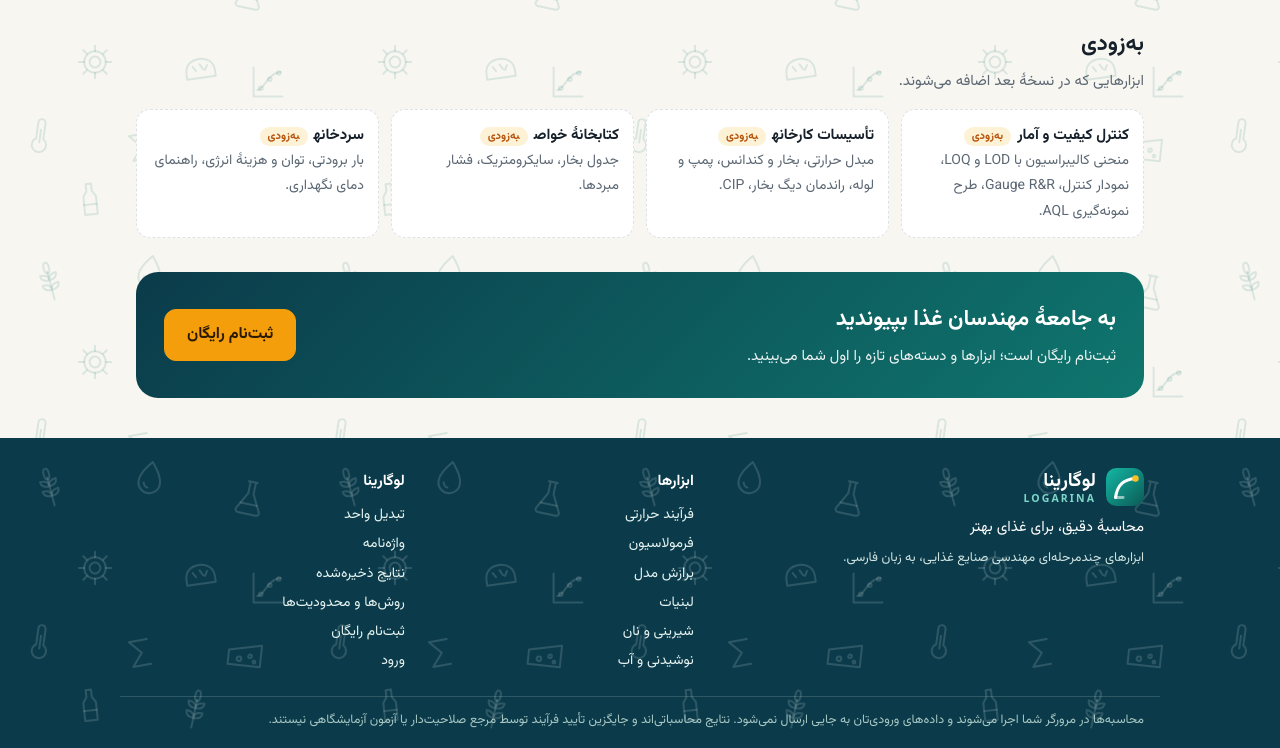
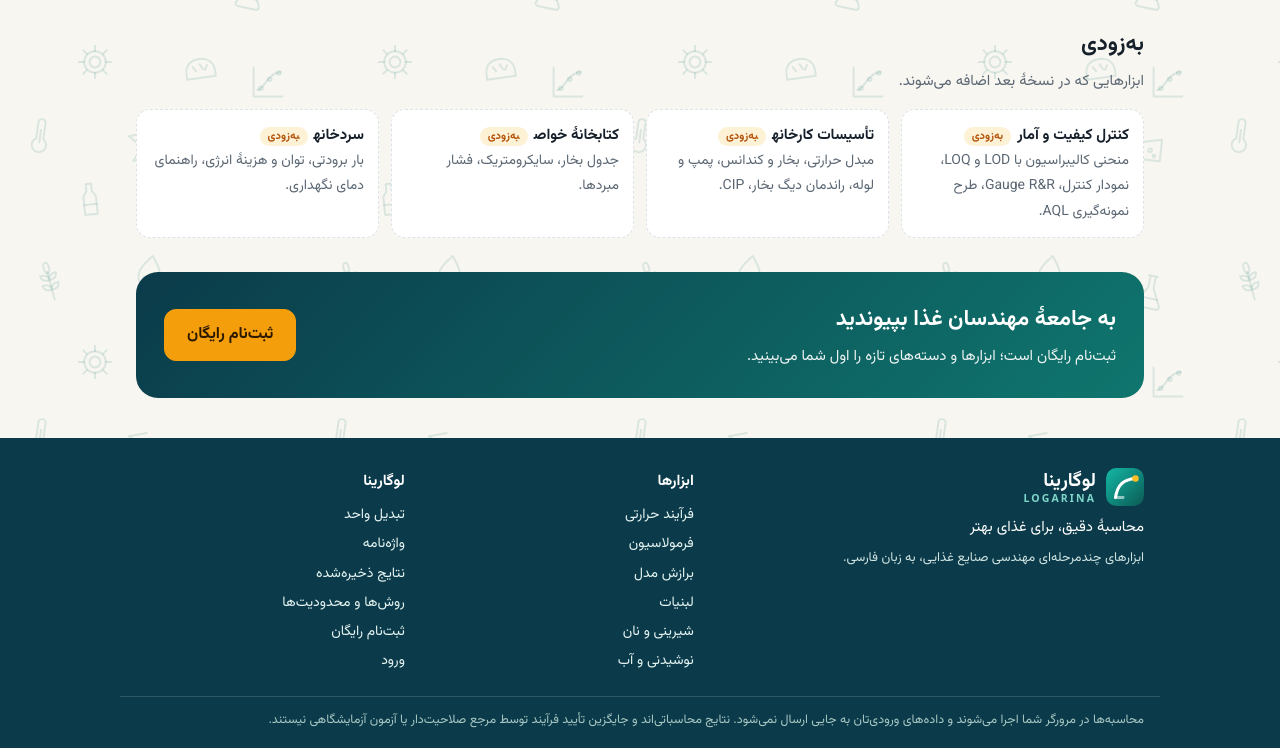
Before and after one commit to nkhimself/ftools, a plain HTML site: page index.html in a window 1280 px wide. Shown: the part 2168-2916 px from the top of the page. Drawn offline with Linux system fonts and the light colour scheme.

Commit message:
Add files via upload

```diff
--- a/style.css
+++ b/style.css
@@ -177,6 +177,5 @@ select option{background:var(--card);color:var(--ink)}
 body{background:var(--bg) url(bg-light.svg) 0 0/300px 300px}
 @media(prefers-color-scheme:dark){body{background:var(--bg) url(bg-dark.svg) 0 0/300px 300px}}
 .auth-side{background-image:url(bg-white.svg),linear-gradient(160deg,var(--navy),#0f766e);background-size:300px 300px,auto}
-.ft{background-image:url(bg-white.svg);background-size:300px 300px}
 @media print{body{background:#fff}}
 [hidden]{display:none!important}
```
